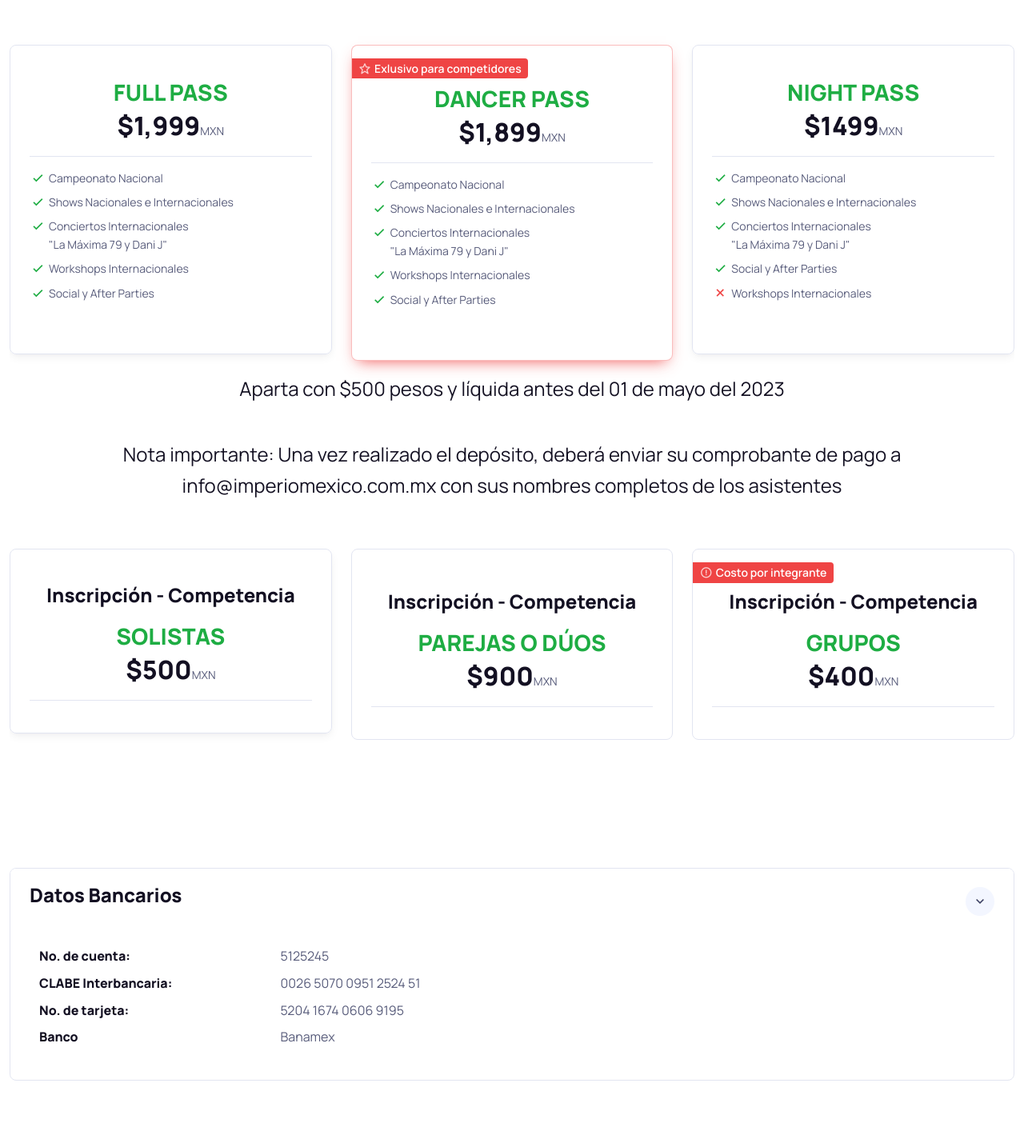
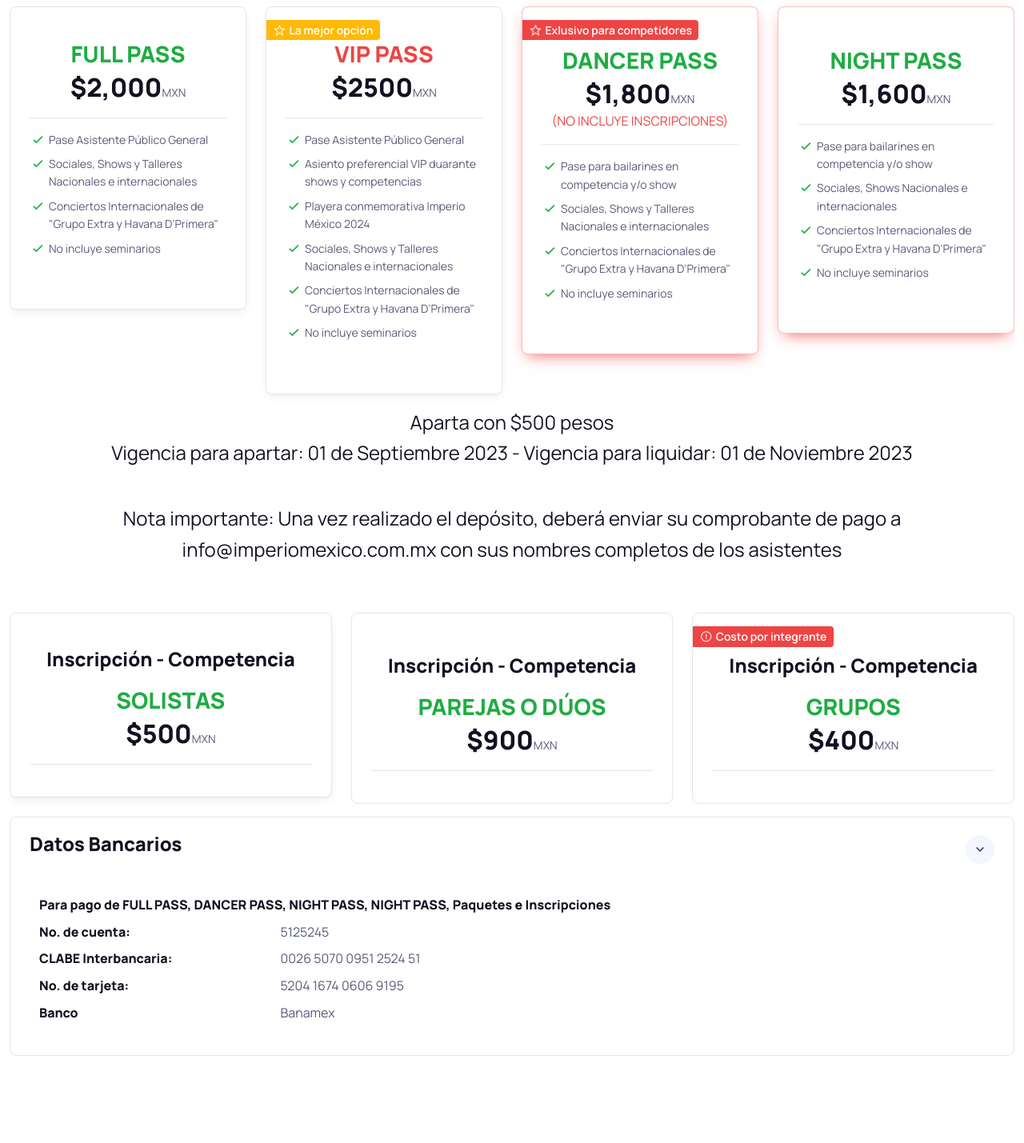
Before and after one commit to bryanmarrow/impmx, a PHP site: page / in a window 1280 px wide. Shown: the part 2069-3498 px from the top of the page at 80% size. Run offline with PHP 8.4, Linux system fonts and the light colour scheme.

Commit message:
Actualización de la edición 2024

```diff
--- a/config/dbconfig.php
+++ b/config/dbconfig.php
@@ -142,13 +142,13 @@ define('FOLDER_SOLISTAS', '../comprobantes/solistas/' );
 define('FOLDER_PAREJAS', '../comprobantes/parejas/' );
 define('FOLDER_GRUPOS', '../comprobantes/grupos/' );
 define('FOLDER_RESERVACION', '../comprobantes/reservacion/');
-define('YEAR_EVENT', 2023);
+define('YEAR_EVENT', 2024);
 define('NAME_EVENT', 'Imperio México');
 define('EMAIL_EVENT_CONTACTO','info@imperiomexico.com.mx');
-define('TAG_EVENT','#ImperioMéxico2023');
-define('TITLE_EVENT', 'Imperio México 2023 - ¡El camino a la victoria!');
-define('DESCRIPTION_EVENT', 'Mayo 18-21, 2023 Puebla, México | ¡Revolucionemos este Imperio!');
-define('IMAGE_EVENT', 'https://imperiomexico.com.mx/assets/img/og_image_imperiomexico2023.png');
+define('TAG_EVENT','#ImperioMéxico2024');
+define('TITLE_EVENT', 'Imperio México 2024 - ¡El camino a la victoria!');
+define('DESCRIPTION_EVENT', 'Mayo 16-19, 2024 Puebla, México | ¡El camino a la victoria!');
+define('IMAGE_EVENT', 'https://imperiomexico.com.mx/assets/img/og_image_imperiomexico2024.png');
 define('SEOTAGS_EVENT', 'salsa, bachata, imperio mexico, mexico, kizomba, campeonato salsa, congresos salsa');
 
 
--- a/pages/index.inc.php
+++ b/pages/index.inc.php
@@ -1,44 +1,19 @@
-<div class="modal fade" id="dancerpass" tabindex="-1" aria-labelledby="dancerpass" aria-hidden="true">
-  <div class="modal-dialog">
-    <div class="modal-content">
-      <div class="modal-header">
-        <button type="button" class="btn-close" data-bs-dismiss="modal" aria-label="Close"></button>
-      </div>
-      <div class="modal-body">
-        <img src="assets/img/pases/dancerpass.jpg" class="rounded-3" alt="Dancer Pass">
-      </div>
-    </div>
-  </div>
-</div>
-<div class="modal fade" id="fp-np" tabindex="-1" aria-labelledby="fp-np" aria-hidden="true">
-  <div class="modal-dialog">
-    <div class="modal-content">
-      <div class="modal-header">
-        <button type="button" class="btn-close" data-bs-dismiss="modal" aria-label="Close"></button>
-      </div>
-      <div class="modal-body">
-        <img src="assets/img/pases/fp-np.jpg" class="rounded-3" alt="FP-NP">
-      </div>
-    </div>
-  </div>
-</div>
-
-
       <section class="container-fluid position-relative px-0 pt-5 mt-5 mt-lg-5">
         <div class="row g-0">
           <div class="col-xl-7 col-lg-6 pe-lg-5">
             <div class="d-flex h-100 pe-xl-4">
-              <video class="w-100" autoplay muted loop style="object-fit: cover;">
+              <!-- <video class="w-100" autoplay muted loop style="object-fit: cover;">
                 <source src="assets/img/promo_imperiomexico2023.mp4" type="video/mp4">
-              </video>
+              </video> -->
+              <img class="w-100 rounded-3" src="assets/img/fotoportada_impmx2024.png" style="object-fit: cover;" class="rounded-3" alt="FP-NP">
             </div>
           </div>
           <div class="col-xl-5 col-lg-6 pt-4 position-relative">
             <img src="assets/img/landing/conference/hero-bg.png" class="position-absolute top-50 translate-middle-y ms-lg-n4" width="866" alt="Background shapes">
             <div class="position-relative zindex-5 text-center text-lg-start px-2 px-lg-2 py-xl-3 py-xxl-4 mt-lg-5 mx-auto mx-lg-0" style="max-width: 530px;">
                 <a href=""><img src="assets/img/logo/logo-imperiomexico2022.png" alt=""></a>
-                <h2 class="h3 text-primary">Mayo 18-21, 2023</h2>
-                <h1 class="display-1 pb-lg-3 mb-3">Imperio México 2023</h1>
+                <h2 class="h3 text-primary">Mayo 16-19, 2024</h2>
+                <h1 class="display-1 pb-lg-3 mb-3">Imperio México 2024</h1>
               <div class="d-flex justify-content-center justify-content-lg-start text-start mb-2">
                 <i class="bx bx-map fs-4 text-primary me-2"></i>
                 <div class="fs-xl">Centro de Convenciones William O. Jenkins,<br>Puebla, México</div>
@@ -68,7 +43,7 @@
                 <div class="d-none d-sm-block d-lg-none" style="height: 400px;"></div>
                 <div class="d-sm-none" style="height: 300px;"></div>
                 <div class="jarallax position-absolute top-0 start-0 w-100 h-100 rounded-3 rounded-start-0 overflow-hidden" data-jarallax data-speed="0.5">
-                  <div class="jarallax-img" style="background-image: url(assets/img/conciertos_imperiomexico2023.png);"></div>
+                  <div class="jarallax-img" style="background-image: url(assets/img/conciertos_imperiomexico2024.png);"></div>
                 </div>
               </div>
             </div>
@@ -83,15 +58,15 @@
                   <span class="position-absolute top-0 start-0 w-100 h-100" style="background-color: rgba(255,255,255,.05);"></span>
                   <div class="card-body position-relative zindex-5">
                     <p class="fs-xl fw-bold text-primary text-uppercase mb-3">¡Concierto de Salsa y Bachata!</p>
-                    <h1 class="display-5 text-light pb-3 mb-3">La Máxima 79<br> y Dani J</h1>
+                    <h1 class="display-5 text-light pb-3 mb-3">Havana D'Primera<br> y Grupo Extra</h1>
+                    <p class="fs-xl fw-bold text-warning text-uppercase mb-3">¡Juntos por primera vez en México!</p>
                     <p class="fs-lg text-light opacity-70 mb-5">Centro de Convenciones William O. Jenkins</p>
                     <div class="d-flex flex-column flex-sm-row mb-3">
-                      <iframe style="border-radius:12px" src="https://open.spotify.com/embed/playlist/37i9dQZF1DZ06evO4urIbu?utm_source=generator" width="100%" height="180" frameBorder="0" allowfullscreen="" allow="autoplay; clipboard-write; encrypted-media; fullscreen; picture-in-picture" loading="lazy"></iframe>
+                    <iframe style="border-radius:12px" src="https://open.spotify.com/embed/artist/05qiwKzU1RgkyqkEH1ZFlA?utm_source=generator" width="100%" height="180" frameBorder="0" allowfullscreen="" allow="autoplay; clipboard-write; encrypted-media; fullscreen; picture-in-picture" loading="lazy"></iframe>
 
                     </div>
                     <div class="d-flex flex-column flex-sm-row mb-3">
-                      <iframe style="border-radius:12px" src="https://open.spotify.com/embed/playlist/37i9dQZF1DZ06evO2gVkIg?utm_source=generator" width="100%" height="180" frameBorder="0" allowfullscreen="" allow="autoplay; clipboard-write; encrypted-media; fullscreen; picture-in-picture" loading="lazy"></iframe>
-
+                    <iframe style="border-radius:12px" src="https://open.spotify.com/embed/artist/4L5SLCIDWPPNGzrLraYCOS?utm_source=generator" width="100%" height="180" frameBorder="0" allowfullscreen="" allow="autoplay; clipboard-write; encrypted-media; fullscreen; picture-in-picture" loading="lazy"></iframe>
                     </div>
 
                   </div>
@@ -106,7 +81,7 @@
 
 
 
-      <section id="pases" class="container py-5 my-md-2 my-lg-4 my-xl-5">
+      <section id="pases" class="container ">
         <h2 class="h1 text-center pb-3 pb-md-4">Costos</h2>
         <div class="price-switch-wrapper mb-n2">
           <div class="table-responsive-xxl pt-md-3">
@@ -116,28 +91,24 @@
                 <div class="card-body">
                     <div class="text-center border-bottom pb-3 mb-3 mt-3">
                       <h3 class="h3 text-uppercase text-primary mb-1">Full Pass</h3>
-                      <span class="h2 mb-0" data-monthly-price>$1,999</span><small>MXN</small>
+                      <span class="h2 mb-0" data-monthly-price>$2,000</span><small>MXN</small>
                     </div>
                     <ul class="list-unstyled fs-sm pb-3 mb-3">
                       <li class="d-flex mb-2">
                         <i class="bx bx-check fs-xl text-primary me-1"></i>
-                        Campeonato Nacional
+                        Pase Asistente Público General
                       </li>
                       <li class="d-flex mb-2">
                         <i class="bx bx-check fs-xl text-primary me-1"></i>
-                        Shows Nacionales e Internacionales
+                        Sociales, Shows y Talleres Nacionales e internacionales
                       </li>
                       <li class="d-flex mb-2">
                         <i class="bx bx-check fs-xl text-primary me-1"></i>
-                        Conciertos Internacionales<br> "La Máxima 79 y Dani J"
+                        Conciertos Internacionales de<br> "Grupo Extra y Havana D'Primera"
                       </li>
                       <li class="d-flex mb-2">
                         <i class="bx bx-check fs-xl text-primary me-1"></i>
-                        Workshops Internacionales
-                      </li>
-                      <li class="d-flex mb-2">
-                        <i class="bx bx-check fs-xl text-primary me-1"></i>
-                        Social y After Parties
+                        No incluye seminarios
                       </li>
                     </ul>
 
@@ -146,7 +117,48 @@
                 </div>
               </div>
 
+              <div class="col">
+                <div class="card bg-transparent shadow-sm p-xxl-3" style="min-width: 18rem;">
+                  <span class="badge bg-warning d-flex align-items-center fs-sm position-absolute top-0 start-0 rounded-start-0 mt-3 mb-2">
+                    <i class="bx bx-star fs-base opacity-75 me-1"></i>
+                    La mejor opción
+                  </span>
+                <div class="card-body">
 
+                    <div class="text-center border-bottom pb-3 mb-3 mt-3">
+                      <h3 class="h3 text-uppercase text-danger mb-1">VIP Pass</h3>
+                      <span class="h2 mb-0" data-monthly-price>$2500</span><small>MXN</small>
+                    </div>
+                    <ul class="list-unstyled fs-sm pb-3 mb-3">
+                      <li class="d-flex mb-2">
+                        <i class="bx bx-check fs-xl text-primary me-1"></i>
+                        Pase Asistente Público General
+                      </li>
+                      <li class="d-flex mb-2">
+                        <i class="bx bx-check fs-xl text-primary me-1"></i>
+                        Asiento preferencial VIP duarante shows y competencias
+                      </li>
+                      <li class="d-flex mb-2">
+                        <i class="bx bx-check fs-xl text-primary me-1"></i>
+                        Playera conmemorativa Imperio México 2024
+                      </li>
+                      <li class="d-flex mb-2">
+                        <i class="bx bx-check fs-xl text-primary me-1"></i>
+                        Sociales, Shows y Talleres Nacionales e internacionales
+                      </li>
+                      <li class="d-flex mb-2">
+                        <i class="bx bx-check fs-xl text-primary me-1"></i>
+                        Conciertos Internacionales de<br> "Grupo Extra y Havana D'Primera"
+                      </li>
+                      <li class="d-flex mb-2">
+                        <i class="bx bx-check fs-xl text-primary me-1"></i>
+                        No incluye seminarios
+                      </li>
+                    </ul>
+                    <!-- <a data-bs-toggle="modal" data-bs-target="#fp-np" class="btn btn-primary shadow-primary w-100">Más información</a> -->
+                  </div>
+                </div>
+              </div>
 
 
               <div class="col">
@@ -159,72 +171,67 @@
 
                     <div class="text-center border-bottom pb-3 mb-3 mt-4">
                       <h3 class="h3 text-uppercase text-primary mb-1">Dancer Pass</h3>
-                      <span class="h2 mb-0" data-monthly-price>$1,899</span><small>MXN</small>
+                      <span class="h2 mb-0" data-monthly-price>$1,800</span><small>MXN</small><br>
+                      <span class="text-danger">(NO INCLUYE INSCRIPCIONES)</span>
                     </div>
                     <ul class="list-unstyled fs-sm pb-3 mb-3">
                       <li class="d-flex mb-2">
                         <i class="bx bx-check fs-xl text-primary me-1"></i>
-                        Campeonato Nacional
+                        Pase para bailarines en competencia y/o show
                       </li>
                       <li class="d-flex mb-2">
                         <i class="bx bx-check fs-xl text-primary me-1"></i>
-                        Shows Nacionales e Internacionales
+                        Sociales, Shows y Talleres Nacionales e internacionales
                       </li>
                       <li class="d-flex mb-2">
                         <i class="bx bx-check fs-xl text-primary me-1"></i>
-                        Conciertos Internacionales<br> "La Máxima 79 y Dani J"
+                        Conciertos Internacionales de<br> "Grupo Extra y Havana D'Primera"
                       </li>
                       <li class="d-flex mb-2">
                         <i class="bx bx-check fs-xl text-primary me-1"></i>
-                        Workshops Internacionales
-                      </li>
-                      <li class="d-flex mb-2">
-                        <i class="bx bx-check fs-xl text-primary me-1"></i>
-                        Social y After Parties
+                        No incluye seminarios
                       </li>
                     </ul>
                     <!-- <a  data-bs-toggle="modal" data-bs-target="#dancerpass" class="btn btn-primary shadow-primary w-100">Más información</a> -->
                   </div>
                 </div>
               </div>
+
               <div class="col">
-                <div class="card bg-transparent shadow-sm p-xxl-3" style="min-width: 18rem;">
-                <div class="card-body">
+                <div class="card bg-light position-relative border-danger shadow-danger shadow-dark-mode-none p-xxl-3" style="min-width: 18rem;">
+                  <div class="card-body">
 
-                    <div class="text-center border-bottom pb-3 mb-3 mt-3">
+                    <div class="text-center border-bottom pb-3 mb-3 mt-4">
                       <h3 class="h3 text-uppercase text-primary mb-1">Night Pass</h3>
-                      <span class="h2 mb-0" data-monthly-price>$1499</span><small>MXN</small>
+                      <span class="h2 mb-0" data-monthly-price>$1,600</span><small>MXN</small><br>
                     </div>
                     <ul class="list-unstyled fs-sm pb-3 mb-3">
                       <li class="d-flex mb-2">
                         <i class="bx bx-check fs-xl text-primary me-1"></i>
-                        Campeonato Nacional
+                        Pase para bailarines en competencia y/o show
                       </li>
                       <li class="d-flex mb-2">
                         <i class="bx bx-check fs-xl text-primary me-1"></i>
-                        Shows Nacionales e Internacionales
+                        Sociales, Shows Nacionales e internacionales
                       </li>
                       <li class="d-flex mb-2">
                         <i class="bx bx-check fs-xl text-primary me-1"></i>
-                        Conciertos Internacionales<br> "La Máxima 79 y Dani J"
+                        Conciertos Internacionales de<br> "Grupo Extra y Havana D'Primera"
                       </li>
                       <li class="d-flex mb-2">
                         <i class="bx bx-check fs-xl text-primary me-1"></i>
-                        Social y After Parties
-                      </li>
-                      <li class="d-flex mb-2">
-                        <i class="bx bx-x fs-xl text-danger me-1"></i>
-                        Workshops Internacionales
+                        No incluye seminarios
                       </li>
                     </ul>
-                    <!-- <a data-bs-toggle="modal" data-bs-target="#fp-np" class="btn btn-primary shadow-primary w-100">Más información</a> -->
+                    <!-- <a  data-bs-toggle="modal" data-bs-target="#dancerpass" class="btn btn-primary shadow-primary w-100">Más información</a> -->
                   </div>
                 </div>
               </div>
+
             </div>
           </div>
         </div>
-        <p class="lead text-center pb-3 pb-md-4 text-dark">Aparta con $500 pesos y líquida antes del 01 de mayo del 2023</p>
+        <p class="lead text-center pb-3 pb-md-4 text-dark">Aparta con $500 pesos <br> Vigencia para apartar: 01 de Septiembre 2023 - Vigencia para liquidar: 01 de Noviembre 2023</p>
         <p class="lead text-center pb-3 pb-md-4 text-dark">Nota importante: Una vez realizado el depósito, deberá enviar su comprobante de pago a info@imperiomexico.com.mx con sus nombres completos de los asistentes</p>
         <div id="inscripciones" class="price-switch-wrapper mb-n2">
           <div class="table-responsive-xxl pt-md-3">
@@ -279,7 +286,7 @@
       </section>
 
 
-      <section class="container py-5">
+      <section class="container">
         <div class="row">
           <div class="col-xl-12">
               <!-- Accordion: Default style -->
@@ -293,6 +300,10 @@
                   <div class="accordion-collapse collapse show" id="collapseTwo" aria-labelledby="headingTwo" data-bs-parent="#accordionDefault">
                     <div class="accordion-body">
                       <dl class="row mx-auto">
+                        <dt class="col-sm-8">
+                          Para pago de FULL PASS, DANCER PASS, NIGHT PASS, NIGHT PASS, Paquetes e Inscripciones
+                        </dt>
+                        <dd></dd>
                         <dt class="col-sm-3">No. de cuenta:</dt>
                         <dd class="col-sm-9">5125245</dd>
                         <dt class="col-sm-3">CLABE Interbancaria:</dt>
@@ -308,30 +319,6 @@
                   </div>
                 </div>
               </div>
-          </div>
-        </div>
-      </section>
-
-
-      <section id="artistasinvitados" class="container py-5 py-md-6 py-lg-7">
-        <h2 class="h1 text-center pb-3 pb-md-4">Artistas Invitados</h2>
-        <div class="row align-items-center pt-1 pt-md-0">
-          <div class="col-md-6">
-            <img class="d-block mx-auto" width="600" src="assets\img\artistas\poster_dancers.jpeg" alt="Features">
-          </div>
-          <div class="col-md-6">
-            <img class="d-block mx-auto" width="600" src="assets\img\artistas\poster_dancers2.jpeg" alt="Features">
-          </div>
-        </div>
-      </section>
-
-
-
-      <section id="capacitacion" class="container py-5 py-md-6 py-lg-7">
-        <h2 class="h1 text-center pb-3 pb-md-4">Capacitación Internacional</h2>
-        <div class="row align-items-center pt-1 pt-md-0">
-          <div class="col-md-12">
-            <img class="d-block mx-auto" width="600" src="assets\img\artistas\certificacion_challenge.jpeg" alt="Features">
           </div>
         </div>
       </section>
@@ -367,22 +354,22 @@
       <section id="hotel" class="container py-5 py-md-6 py-lg-7">
         <div class="row py-3">
           <div class="col-lg-4 col-md-5 mb-5 mb-md-0">
-            <h2 class="mb-3">Hotel City Express</h2>
+            <h2 class="mb-3">Hotel 5 de Mayo</h2>
             <h3 class="h6">Puebla - Centro</h3>
             <ul class="list-unstyled mb-5">
-              <li class="mb-0">C. 10 Nte. 1406, El Alto, 72000 Puebla, Pue.</li>
+              <li class="mb-0">404 Boulevard Heroes del 5 de Mayo Xanenetla, Centro de Puebla, 72290 Puebla, México</li>
               <li class="mb-0">Puebla, México</li>
             </ul>
-            <iframe src="https://www.google.com/maps/embed?pb=!1m18!1m12!1m3!1d3771.4032707174415!2d-98.19119868406847!3d19.045999057861838!2m3!1f0!2f0!3f0!3m2!1i1024!2i768!4f13.1!3m3!1m2!1s0x86886d53f5cc0e33%3A0x1119496b33d57a51!2sCity%20Express%20Puebla%20Centro!5e0!3m2!1ses!2smx!4v1674675980959!5m2!1ses!2smx" width="600" height="450" style="border:0;" allowfullscreen="" loading="lazy" referrerpolicy="no-referrer-when-downgrade"></iframe>
+            <iframe src="https://www.google.com/maps/embed?pb=!1m18!1m12!1m3!1d3771.2720004494486!2d-98.19301612400633!3d19.0517749527311!2m3!1f0!2f0!3f0!3m2!1i1024!2i768!4f13.1!3m3!1m2!1s0x85cfc0e2e58c062d%3A0xb5f76f314e4debaf!2sHotel%205%20de%20Mayo!5e0!3m2!1ses!2smx!4v1689081187381!5m2!1ses!2smx" width="600" height="450" style="border:0;" allowfullscreen="" loading="lazy" referrerpolicy="no-referrer-when-downgrade"></iframe>
           </div>
           <div class="col-xl-6 col-md-7 offset-xl-2 offset-lg-1 px-sm-3">
             <div class="row mx-n2 mx-sm-n3 cs-gallery">
               <div class="col-12 px-2 px-md-3">
 
                   <a class="cs-gallery-item rounded-lg mb-3 mb-md-0"
-                    href="assets\img\hotel\hotel_cityexpress.jpeg"
+                    href="assets\img\hotel\hotel5demayo.png"
                     data-sub-html="&lt;h6 class=&quot;font-size-sm text-light&quot;&gt;Conference restaurant&lt;/h6&gt;">
-                    <img src="assets\img\hotel\hotel_cityexpress.jpeg" alt="Gallery thumbnail">
+                    <img src="assets\img\hotel\hotel5demayo.png" alt="Gallery thumbnail">
                   </a>
                 <div class="d-none d-md-block mb-grid-gutter"></div>
 
--- a/templates/header.php
+++ b/templates/header.php
@@ -217,13 +217,13 @@
                       <div class="mega-dropdown-column">
                         <ul class="list-unstyled mb-3">
                           <li><a href="<?= $rootPath ?>#hotel" class="dropdown-item py-1">Ubicación</a></li>
-                          <li><a href="<?= $rootPath ?>reservacion" class="dropdown-item py-1">Reservacion</a></li>
+                          <li><a href="<?= $rootPath ?>reservacion" class="dropdown-item py-1 d-none">Reservacion</a></li>
                         </ul>
                       </div>
                     </div>
                   </div>
                 </li>
-                <li class="nav-item dropdown">
+                <li class="nav-item dropdown d-none">
                   <a href="#" class="nav-link dropdown-toggle" data-bs-toggle="dropdown">Campeonato</a>
                   <div class="dropdown-menu">
                     <div class="d-lg-flex pt-lg-3">
@@ -239,7 +239,7 @@
                     </div>
                   </div>
                 </li>
-                <li class="nav-item">
+                <li class="nav-item d-none">
                   <a href="<?= $rootPath ?>#artistasinvitados" class="nav-link">Artistas Invitados</a>
                 </li>
                 <li class="nav-item">
```
Also changed, not shown: assets/img/hotel/hotel5demayo.png (added), assets/img/og_image_imperiomexico2024.png (added), 3 other files.
